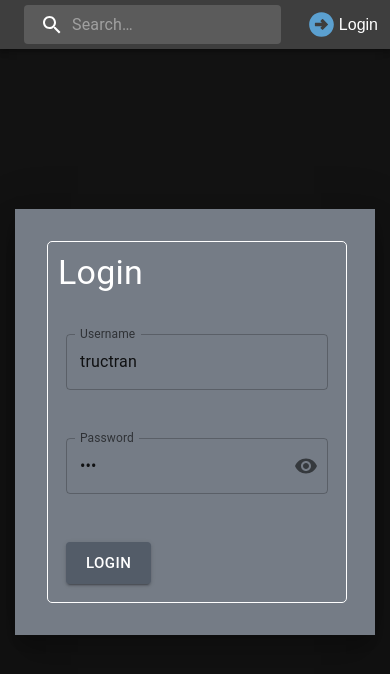
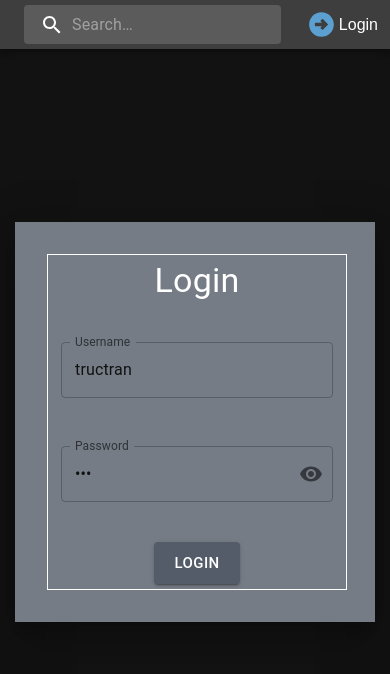
Before and after one commit to tracytrle/search-jobs-app-0709, a React (Create React App) app: page /login in a window 390 px wide. Shown: the top 674 px of the page. Built offline with nearby package versions, Linux system fonts and the light colour scheme.

Commit message:
responsive

```diff
--- a/src/components/LoginForm.js
+++ b/src/components/LoginForm.js
@@ -19,8 +19,14 @@ const style = {
   flexDirection: "column",
   width: "300px",
   border: "1px solid",
-  padding: "10px",
-  borderRadius: "5px",
+  padding: "5px",
+  borderRadius: "0px",
+  flexWrap: "wrap",
+  overflow: "scroll",
+
+  "@media (max-width: 375px)": {
+    width: 240,
+  },
 };
 
 function LoginForm({ callback }) {
@@ -35,28 +41,21 @@ function LoginForm({ callback }) {
   const handleMouseDownPassword = (event) => {
     event.preventDefault();
   };
-  // const onSubmit = (data) => {
-  //   console.log(data);
-  //   auth.login(data.username, callback);
-  // };
 
   const handleLogin = () => {
-    // const username = watch("username");
-    // const password = watch("password");
     auth.login(username, callback);
   };
 
   return (
-    <Box sx={style} component="form" gap={4}>
-      <Typography variant="h4" component="div">
+    <Box sx={style} gap={4}>
+      <Typography
+        sx={{ display: "flex", justifyContent: "center " }}
+        variant="h4"
+        component="div"
+      >
         Login
       </Typography>
-      <TextField
-        label="Username"
-        defaultValue="user"
-        value={username}
-        sx={{ m: 1 }}
-      />
+      <TextField label="Username" defaultValue={username} sx={{ m: 1 }} />
       <FormControl sx={{ m: 1 }} variant="outlined">
         <InputLabel htmlFor="outlined-adornment-password">Password</InputLabel>
         <OutlinedInput
@@ -82,7 +81,7 @@ function LoginForm({ callback }) {
         size="large"
         type="submit"
         onClick={handleLogin}
-        sx={{ m: 1, width: "10ch" }}
+        sx={{ m: 1, width: "10ch", margin: "auto" }}
         variant="contained"
       >
         Login
--- a/src/components/LoginModal.js
+++ b/src/components/LoginModal.js
@@ -1,6 +1,6 @@
 import Modal from "@mui/material/Modal";
-// import LoginForm from "./LoginForm";
-import FLogin from "./FLogin";
+import LoginForm from "./LoginForm";
+// import FLogin from "./FLogin";
 import { useNavigate } from "react-router-dom";
 import Box from "@mui/material/Box";
 
@@ -18,10 +18,12 @@ import Box from "@mui/material/Box";
 const style = {
   alignItems: "center",
   flexWrap: "wrap",
+  display: "flex",
+  justifyContent: "center",
   overflow: "scroll",
-  position: "absolute",
-  top: "50%",
-  left: "50%",
+  // position: "absolute",
+  // top: "50%",
+  // left: "50%",
   transform: "translate(-50%, -50%)",
   width: 360,
   color: "white",
@@ -29,7 +31,7 @@ const style = {
   boxShadow: 24,
   p: 4,
   "@media (max-width: 375px)": {
-    width: 280,
+    width: 320,
   },
 };
 
@@ -46,9 +48,10 @@ function LoginModal() {
         onClose={handleClose}
         aria-labelledby="modal-modal-title"
         aria-describedby="modal-modal-description"
+        sx={{ display: "flex", justifyContent: "center" }}
       >
         <Box sx={style}>
-          <FLogin callback={() => {}} />
+          <LoginForm callback={() => {}} />
         </Box>
       </Modal>
     </div>
--- a/src/components/pages/Login.js
+++ b/src/components/pages/Login.js
@@ -27,7 +27,7 @@ function Login() {
         boxShadow: 24,
         p: 4,
         "@media (max-width: 375px)": {
-          width: 280,
+          width: 320,
         },
       }}
     >
```
